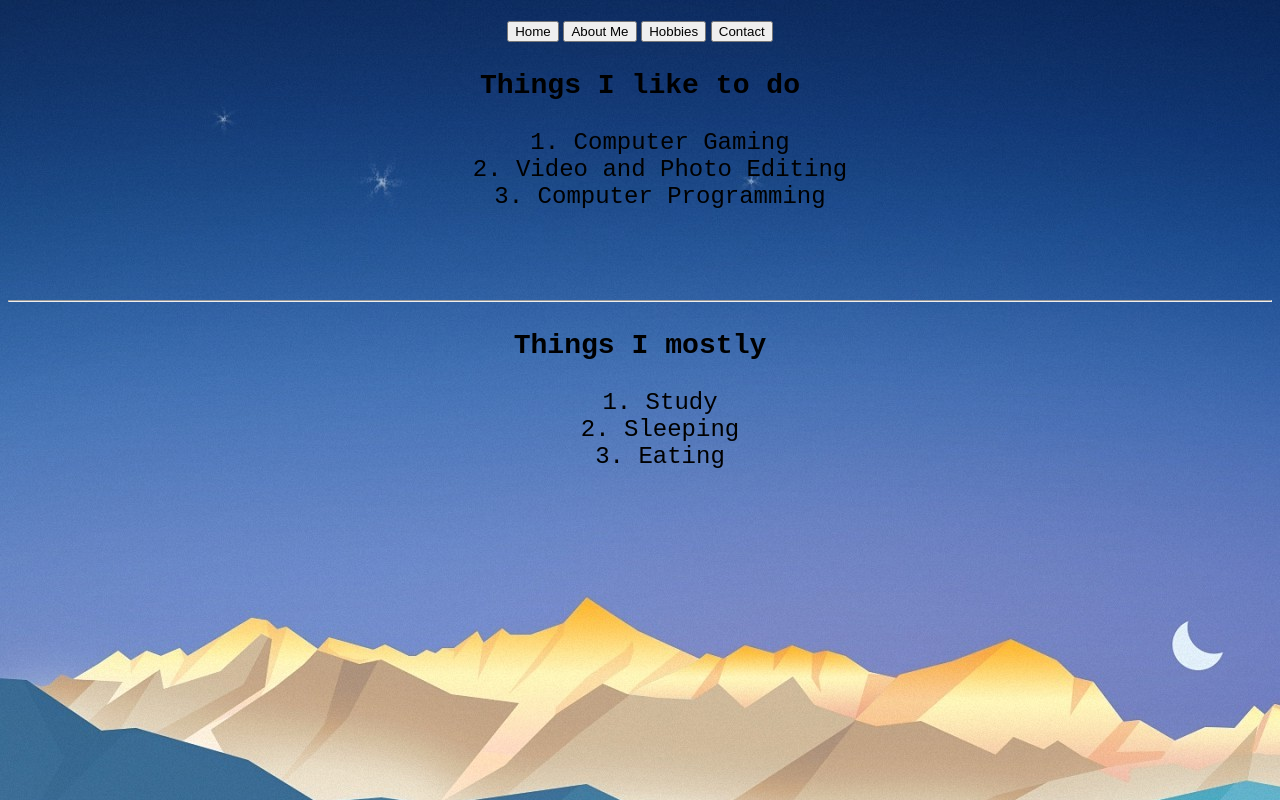
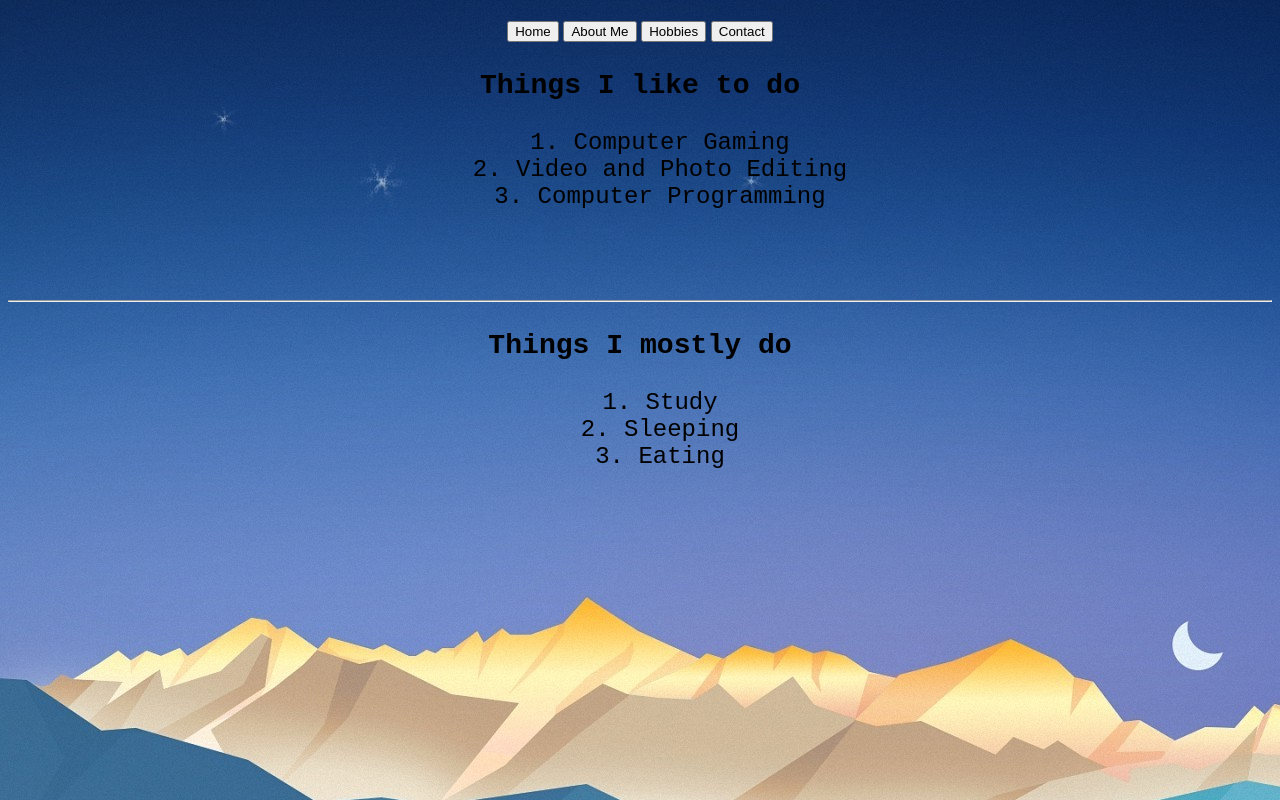
Before and after one commit to tjg1093/myFirstProject, a plain HTML site: page hobbies.html in a window 1280 px wide. Drawn offline with Linux system fonts and the light colour scheme.

Commit message:
Update hobbies.html

```diff
--- a/hobbies.html
+++ b/hobbies.html
@@ -25,7 +25,7 @@
         <li style="text-align: center">Computer Programming</li>
     </ol><br><br>
     <hr>
-    <h3 align="center">Things I mostly</h3>
+    <h3 align="center">Things I mostly do</h3>
     <ol style="list-style-position: inside">
         <li style="text-align: center">Study</li>
         <li style="text-align: center">Sleeping</li>
```
